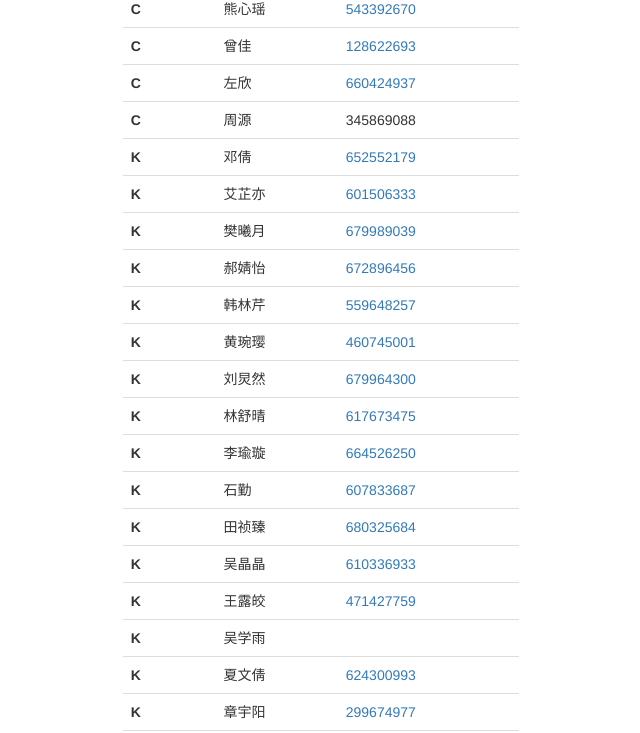
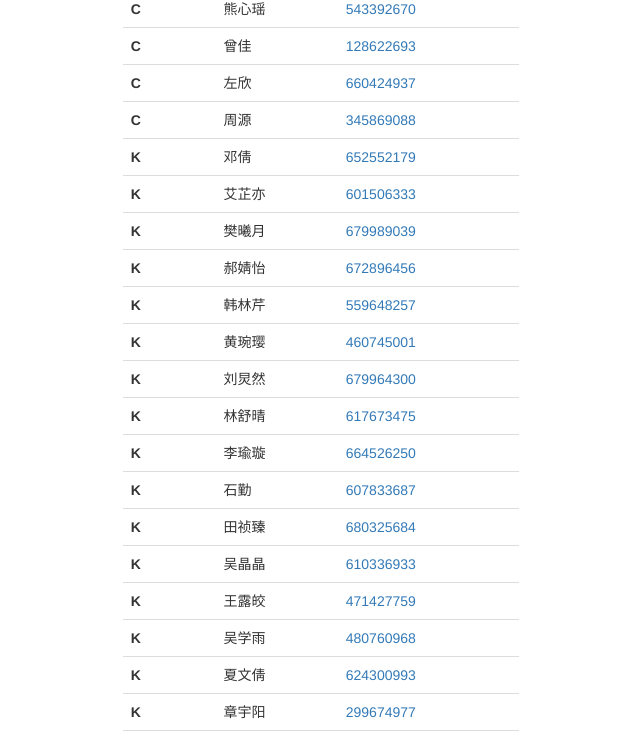
Before and after one commit to zmarsarc/blogs, a Jekyll site: the page static/ckg48_member_groups.html, which Jekyll copies as it is, in a window 1280 px wide. Shown: the part 666-1399 px from the top of the page, without its empty margins (319-959 px from the left). Built offline with Jekyll 4.4.1, drawn with Linux system fonts in a browser that asks for light colours.

Commit message:
Add: 周源群链接，吴学雨应援群。

```diff
--- a/static/ckg48_member_groups.html
+++ b/static/ckg48_member_groups.html
@@ -158,7 +158,9 @@
                         <tr>
                             <th scpoe="row">C</th>
                             <td>周源</td>
-                            <td>345869088</td>
+                            <td>
+                                <a href="https://jq.qq.com/?_wv=1027&k=5ola6vT">345869088</a>
+                            </td>
                         </tr>
                         <tr>
                             <th scope="row">K</th>
@@ -257,7 +259,9 @@
                         <tr>
                             <th scope="row">K</th>
                             <td>吴学雨</td>
-                            <td></td>
+                            <td>
+                                <a href="https://jq.qq.com/?_wv=1027&k=5NcDIi6">480760968</a>
+                            </td>
                         </tr>
                         <tr>
                             <th scope="row">K</th>
```
